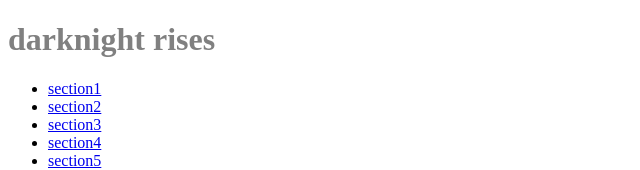
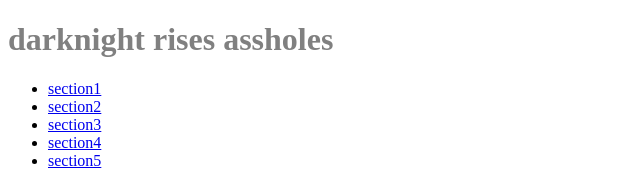
Before and after one commit to mohammedbarzan/happy-person, a plain HTML site: page site/index.html in a window 1280 px wide. Shown: the top 170 px of the page, without its empty margins (0-640 px from the left). Drawn offline with Linux system fonts and the light colour scheme.

Commit message:
changes.

```diff
--- a/site/index.html
+++ b/site/index.html
@@ -33,7 +33,7 @@
 </head>
 <body>
 <h1 id="top"></h1>
-<h1 class="dark night">darknight rises</h1>
+<h1 class="dark night">darknight rises assholes </h1>
 <ul>
 <li><a href="#section1">section1</a></li>
 <li><a href="#section2">section2</a></li>
```
